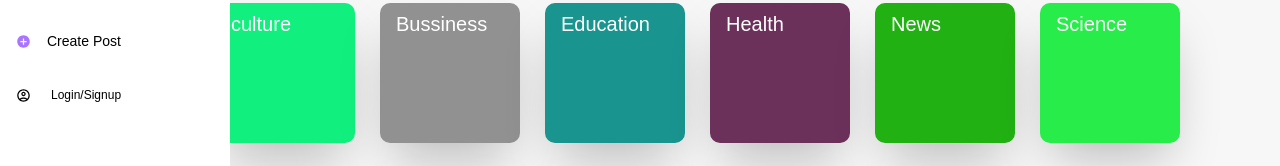
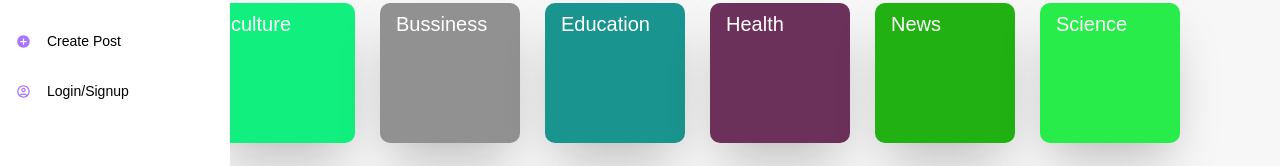
Before and after one commit to iot-lab-kiit/Minigram-Frontend, a Next.js app: page /search in a window 1280 px wide. Shown: the part 315-481 px from the top of the page. Built offline with nearby package versions, Linux system fonts and the light colour scheme.

Commit message:
changes in sidebar

```diff
--- a/components/Sidebar.js
+++ b/components/Sidebar.js
@@ -131,21 +131,21 @@ export const Sidebar = () => {
         <div>
           <div>
             {isLoggedIn ? (
-              <div className={styles.accountButton}>
+              <div className={styles.sideContain}>
                 <Avatar
                   src="https://newprofilepic2.photo-cdn.net//assets/images/article/profile.jpg"
-                  className={styles.userbutton}
+                  className={styles.Icon}
                 ></Avatar>
                 <button
                   onClick={handleLogout}
-                  className={styles.Logout}
-                ></button>
+                  className={styles.Link}
+                > Logout</button>
               </div>
             ) : (
-              <div className={styles.accountButton}>
-                <AccountCircleOutlinedIcon className={styles.userbutton} />
+              <div className={styles.sideContain}>
+                <AccountCircleOutlinedIcon className={styles.Icon} />
                 <Link className={styles.loginLink} href="/signup">
-                  <button onClick={handleLogin} className={styles.Login}>
+                  <button onClick={handleLogin} className={styles.Link}>
                     Login/Signup
                   </button>
                 </Link>
```
